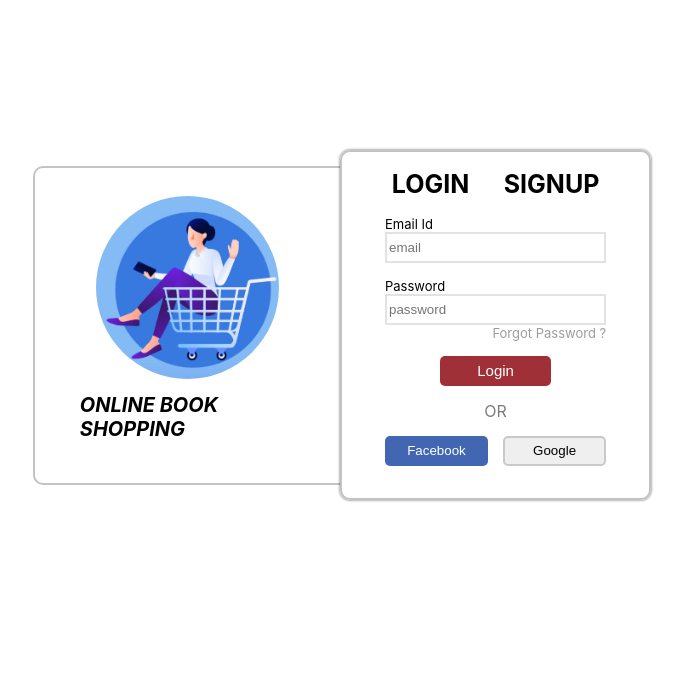
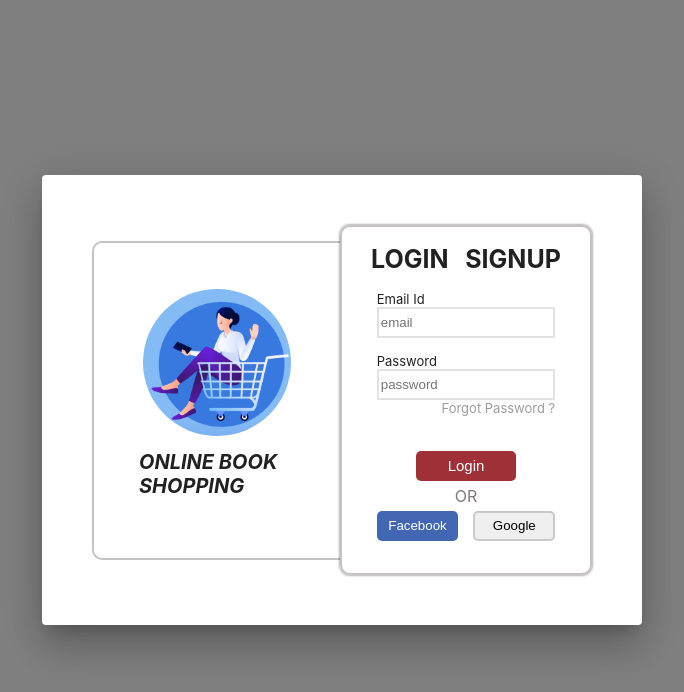
Before and after one commit to Manjunath-J/bookstore-frontend, a React (Create React App) app: page /sign in a window 1280 px wide. Shown: the top 692 px of the page, without its empty margins (298-982 px from the left). Built offline with nearby package versions, Linux system fonts and the light colour scheme.

Commit message:
[Manjunath]refactor: Header Component

```diff
--- a/public/index.html
+++ b/public/index.html
@@ -14,7 +14,7 @@
       manifest.json provides metadata used when your web app is installed on a
       user's mobile device or desktop. See https://developers.google.com/web/fundamentals/web-app-manifest/
     -->
-    <link rel="manifest" href="%PUBLIC_URL%/manifest.json" />
+    <!-- <link rel="manifest" href="%PUBLIC_URL%/manifest.json" /> -->
     <!--
       Notice the use of %PUBLIC_URL% in the tags above.
       It will be replaced with the URL of the `public` folder during the build.
--- a/src/components/Dashboard.jsx
+++ b/src/components/Dashboard.jsx
@@ -1,9 +1,12 @@
-import React from 'react';
+import React, { useState } from 'react';
 import Header from "../components/Header";
 import {Outlet } from 'react-router-dom';
 
 
 const Dashboard = () => {
+
+  const [user, setUser] = useState(false);
+
     return (
         <div>
             <Header />
--- a/src/components/Firstpage.jsx
+++ b/src/components/Firstpage.jsx
@@ -2,15 +2,63 @@ import React, { useState } from "react";
 import book from "../assets/2766594@2x.png";
 import "../styles/Firstpage.scss";
 import { useNavigate } from "react-router-dom";
+import Dialog from '@mui/material/Dialog';
+import { createUser, login } from "../utils/HttpService";
 
-const Firstpage = () => {
+
+const Firstpage = (props) => {
+
+  const { onClose, selectedValue, open } = props;
+
   const navigate = useNavigate();
+
+  const [sign, setSign] = useState("");
+
+  const [fullName, setFullName] = useState("");
+  const [email, setEmail] = useState("");
+  const [password, setPassword] = useState("");
+  const [mobileNumber, setMobNumber] = useState("");
+
+  const handleSignup = async (ele) => {
+    ele.preventDefault();
+    try {
+      const response = await createUser("users/", {
+        fullName,
+        email,
+        password,
+        mobileNumber
+      });
+      if(response){
+        setSign("signin")
+      }
+    } catch (error) {
+      console.error("Error signing up:", error.message);
+    }
+  };
+
+  const handleLogin = async (ele) => {
+    ele.preventDefault();
+    try {
+      await login("users/signin  ", {
+        email,
+        password,
+      });
+      handleClose()
+    } catch (error) {
+      console.error("Error signing in:", error.message);
+    }
+  };
+
+  const handleClose = () => {
+    onClose(selectedValue);
+  };
+
 
   const handleNavigate = () => {
     navigate("/home");
   };
 
-  const [sign, setSign] = useState("");
+
 
   const handleOpertaion = (opertaion) => {
     setSign(opertaion);
@@ -22,7 +70,8 @@ const Firstpage = () => {
   else if (sign === "signup") option = false;
 
   return (
-    <div className="main">
+    <div>
+      <Dialog onClose={handleClose} open={open} sx={{width:"100%"}}>
         <div className="main-div">
           <div className="bg-div">
             <div className="inside" onClick={handleNavigate}>
@@ -47,15 +96,20 @@ const Firstpage = () => {
               <div className="signin-div">
                 <div className="mail-div">
                   <span className="txt">Email Id</span>
-                <input type="text" placeholder="email" className="inp" />
+                  <input type="text" placeholder="email" className="inp" onChange={(ele) => {
+                  setEmail(ele.target.value);
+                }}/>
                 </div>
                 <div className="pwd-div">
                   <span className="txt">Password</span>
-                <input type="text" placeholder="password" className="inp" />
+                  <input type="password" placeholder="password" className="inp" onChange={(ele) => {
+                  setPassword(ele.target.value);
+                }}/>
                   <span className="forgot-txt">Forgot Password ?</span>
                 </div>
+                <div className="btn-sigin">
                 <div className="l-div">
-                <button className="login-btn">Login</button>
+                  <button className="login-btn" onClick={handleLogin}>Login</button>
                 </div>
                 <div className="or-div">
                   <span className="or">OR</span>
@@ -65,31 +119,41 @@ const Firstpage = () => {
                   <button className="b-btn">Google</button>
                 </div>
                 </div>
+              </div>
             ) : (
               <div className="signup-div">
                 <div className="su">
                   <span className="su-txt">Full Name</span>
-                <input type="text" className="su-input" />
+                  <input type="text" className="su-input"  onChange={(ele) => {
+                  setFullName(ele.target.value);
+                }}/>
                 </div>
                 <div className="su">
                   <span className="su-txt">Email Id</span>
-                <input type="text" className="su-input" />
+                  <input type="text" className="su-input" onChange={(ele) => {
+                  setEmail(ele.target.value);
+                }}/>
                 </div>
                 <div className="su">
                   <span className="su-txt">Password</span>
-                <input type="text" className="su-input" />
+                  <input type="password" className="su-input" onChange={(ele) => {
+                  setPassword(ele.target.value);
+                }}/>
                 </div>
                 <div className="su">
-                <span className="su-txt">Mobile Number</span>
-                <input type="text" className="su-input" />
+                  <span className="su-txt" >Mobile Number</span>
+                  <input type="tel" className="su-input" pattern="[0-9]{10}"required onChange={(ele) => {
+                  setMobNumber(ele.target.value);
+                }}/>
                 </div>
                 <div className="su-1">
-                <button className="su-btn">SIGNUP</button>
+                  <button className="su-btn" onClick={handleSignup}>SIGNUP</button>
                 </div>
               </div>
             )}
           </div>
         </div>
+    </Dialog>
     </div>
   );
 };
--- a/src/components/Header.jsx
+++ b/src/components/Header.jsx
@@ -9,9 +9,23 @@ import { useNavigate } from "react-router-dom";
 import Popper from "@mui/material/Popper";
 import ShoppingBagOutlinedIcon from "@mui/icons-material/ShoppingBagOutlined";
 import FavoriteBorderOutlinedIcon from "@mui/icons-material/FavoriteBorderOutlined";
+import Firstpage from "./Firstpage";
 
 const Header = () => {
-  let user = false;
+
+  const [user, setUser] = useState(false);
+  const [opend, setOpend] = useState(false);
+  const [selectedValue, setSelectedValue] = useState();
+
+  const handleClickOpen = () => {
+    setOpend(true);
+  };
+
+  const handleClose = (value) => {
+    setOpend(false);
+    setSelectedValue(value);
+  };
+
 
   const navigate = useNavigate();
 
@@ -63,7 +77,15 @@ const Header = () => {
                 sx={{ color: "#FFFFFF" }}
               ></PersonOutlineOutlinedIcon>
             </div>
-            <span style={{ color: "#FFFFFF", fontSize: "12px" }}>Profile</span>
+            {user ? (
+              <span style={{ color: "#FFFFFF", fontSize: "12px" }}>
+                Profile
+              </span>
+            ) : (
+              <span style={{ color: "#FFFFFF", fontSize: "12px" }}>
+                Profile
+              </span>
+            )}
           </div>
           <div className="cart" onClick={() => handleNavigate("/cart")}>
             <div>
@@ -86,7 +108,14 @@ const Header = () => {
                 To access account and manage orders
               </span>
               <div style={{ display: "flex", justifyContent: "center" }}>
-                <button className="sign-btn">LOGIN/SIGNUP</button>
+                <button
+                  className="sign-btn"
+                  onClick={() => {
+                    handleClickOpen();
+                  }}
+                >
+                  LOGIN/SIGNUP
+                </button>
               </div>
             </div>
             {/* <hr style={{color:"#878787"}}/> */}
@@ -113,6 +142,11 @@ const Header = () => {
           </div>
         )}
       </Popper>
+      <Firstpage
+        selectedValue={selectedValue}
+        open={opend}
+        onClose={handleClose}
+      />
     </div>
   );
 };
--- /dev/null
+++ b/src/components/Sign.jsx
@@ -0,0 +1,31 @@
+import React, { useState } from "react";
+import Firstpage from "./Firstpage";
+import { useNavigate } from "react-router-dom";
+
+
+const Sign = () => {
+
+    const [opend, setOpend] = useState(true);
+  const [selectedValue, setSelectedValue] = useState();
+
+  const navigate= useNavigate()
+
+  const handleClose = (value) => {
+    setOpend(false);
+    setSelectedValue(value);
+    navigate("/home")
+  };
+
+
+    return (
+        <div>
+            <Firstpage
+                selectedValue={selectedValue}
+                open={opend}
+                onClose={handleClose}
+              />
+        </div>
+    );
+}
+
+export default Sign;
--- a/src/styles/Firstpage.scss
+++ b/src/styles/Firstpage.scss
@@ -1,11 +1,7 @@
-.main {
-  display: flex;
-  justify-content: center;
-  align-items: center;
-}
+
 
 .bg-div {
-  width: 40%;
+  width: 50%;
   height: 350px;
   display: flex;
   justify-content: center;
@@ -41,10 +37,9 @@
 }
 
 .main-div {
-  width: 60%;
   display: flex;
   justify-content: center;
-  padding-top: 150px;
+  padding: 50px;
 }
 
 .h {
@@ -54,7 +49,7 @@
 }
 
 .front-div {
-  width: 40%;
+  width: 50%;
   border: 2px solid rgb(198, 194, 194);
   border-radius: 10px;
   box-shadow: 0px 0px 2px 1px rgba(0, 0, 0, 0.3);
@@ -119,7 +114,7 @@
 }
 
 .login-btn {
-  width: 50%;
+  width: 70%;
   height: 30px;
   border-radius: 5px;
   background-color: #a03037;
@@ -135,7 +130,7 @@
 }
 
 .f-b-btn {
-  width: 80%;
+  width: 100%;
   display: flex;
   justify-content: center;
   gap: 15px;
@@ -198,3 +193,13 @@
   font-size: 15px;
   cursor: pointer;
 }
+
+
+.btn-sigin{
+  margin-top: 20px;
+  width: 80%;
+  display: flex;
+  flex-direction: column;
+  align-items: center;
+  gap: 5px;
+}
--- a/src/styles/Header.scss
+++ b/src/styles/Header.scss
@@ -67,7 +67,7 @@
     display: flex;
     flex-direction: row;
     justify-content: center;
-    gap: 80px;
+    align-items: center;
 }
 
 .profile,.cart{
@@ -76,6 +76,14 @@
     justify-content: center;
     align-items: center;
     cursor: pointer;
+}
+
+.profile{
+    width: 70%;
+}
+
+.cart{
+    width: 30%;
 }
 
 .no-up-div{
--- a/src/utils/HttpService.js
+++ b/src/utils/HttpService.js
@@ -1,6 +1,29 @@
 import axios from "axios";
 
 const baseURL = "http://localhost:3000/api/v1/";
+
+const header={
+  'Authorization': `Bearer ${localStorage.getItem("Token")}`
+}
+
+export const createUser = async (endpoint, body) => {
+  try {
+    return await axios.post(baseURL + endpoint, body)
+  } catch (error) {
+    console.log(error);
+  }
+}
+
+export const login = async (endpoint, body) => {
+  try{
+    const response = await axios.post(baseURL + endpoint, body)
+    localStorage.setItem("Token", response?.data.data);
+    return
+   }
+   catch(error){
+       console.log(error);
+   }
+};
 
 export const getAllBooks = async (endpoint) => {
   try {
```
Also changed, not shown: src/App.js (+5 -5 lines). Lines whose indentation alone changed are shown as unchanged.
